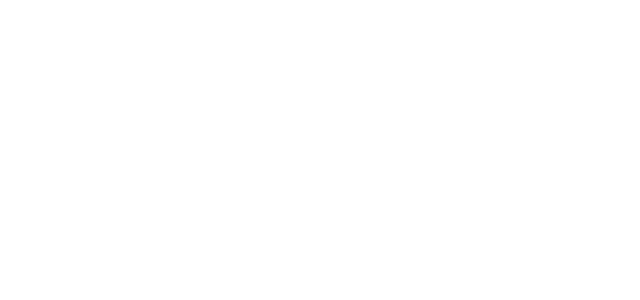
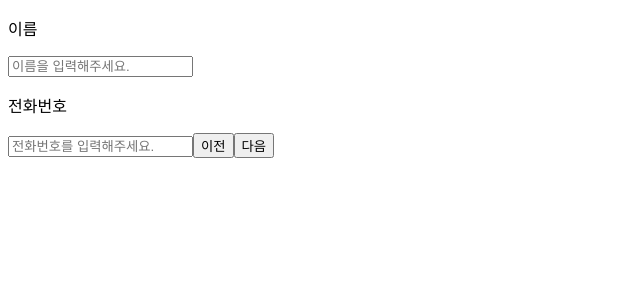
Before and after one commit to gywns022727/drop_out, a React (Vite) app: page /privacy in a window 1280 px wide. Before the commit this address had no page. Shown: the top 300 px of the page, without its empty margins (0-640 px from the left). Built offline with nearby package versions, Linux system fonts and the light colour scheme.

Commit message:
school & privacy update

```diff
--- a/src/Page/Privacy/index.tsx
+++ b/src/Page/Privacy/index.tsx
@@ -1,9 +1,103 @@
-import React from 'react'
+import { useEffect } from "react";
+import { useForm, SubmitHandler } from "react-hook-form";
+import { useNavigate } from "react-router-dom";
+import { useDispatch, useSelector } from "react-redux";
+import { NAME, PHONE } from "../../store/slices/privacySlice";
+import { RootState } from "../../store/config";
+
+type Inputs = {
+  name: string;
+  phone: string;
+};
 
 export default function index() {
+  const privacyData = useSelector((state: RootState) => state.privacy);
+  const navigate = useNavigate();
+  const dispatch = useDispatch();
+  const {
+    register,
+    handleSubmit,
+    getValues,
+    setValue,
+    formState: { errors },
+  } = useForm<Inputs>();
+
+  useEffect(() => {
+    if (privacyData) {
+      setValue("name", String(privacyData.name) || "");
+      setValue("phone", String(privacyData.phone) || "");
+    }
+  }, [privacyData, setValue]);
+
+  const updateValue = () => {
+    dispatch(NAME(getValues("name")));
+    dispatch(PHONE(getValues("phone")));
+  };
+
+  const onSubmit: SubmitHandler<Inputs> = () => {
+    updateValue();
+    navigate("/reason");
+  };
+
+  const handleBack = () => {
+    updateValue();
+    navigate("/school");
+  };
+
+  const autoHyphen = () => {
+    if (getValues("phone").length == 11) {
+      setValue(
+        "phone",
+        getValues("phone").replace(/(\d{3})(\d{4})(\d{4})/, "$1-$2-$3")
+      );
+    } else if (getValues("phone").length === 13) {
+      setValue(
+        "phone",
+        getValues("phone")
+          .replace(/-/g, "")
+          .replace(/(\d{3})(\d{4})(\d{4})/, "$1-$2-$3")
+      );
+    }
+  };
+
   return (
     <div>
-      private
+      <form onSubmit={handleSubmit(onSubmit)}>
+        <label>
+          <p>이름</p>
+          <input
+            type="text"
+            autoComplete="off"
+            placeholder="이름을 입력해주세요."
+            {...register("name", { required: "이름을 입력해주세요." })}
+          />
+          {errors.name && <span>{errors.name.message}</span>}
+        </label>
+
+        <label>
+          <p>전화번호</p>
+          <input
+            type="text"
+            inputMode="numeric"
+            autoComplete="off"
+            placeholder="전화번호를 입력해주세요."
+            minLength={13}
+            maxLength={13}
+            {...register("phone", {
+              required: "전화번호를 입력해주세요.",
+              pattern: { value: /^[0-9]/, message: "숫자만 입력해주세요." },
+              onChange: () => {
+                autoHyphen();
+              },
+            })}
+          />
+          {errors.phone && <span>{errors.phone.message}</span>}
+        </label>
+        <button type="button" onClick={handleBack}>
+          이전
+        </button>
+        <button type="submit">다음</button>
+      </form>
     </div>
-  )
+  );
 }
--- a/src/Page/School/index.tsx
+++ b/src/Page/School/index.tsx
@@ -1,8 +1,8 @@
-import { useRef } from "react";
+import { useEffect } from "react";
 import { useForm, SubmitHandler } from "react-hook-form";
 import { useNavigate } from "react-router-dom";
 import { useDispatch, useSelector } from "react-redux";
-import { SCHOOL_NAME, SCHOOL_NUMBER } from "../../store/slices/schoolSlice";
+import { SCHOOL, CLASS } from "../../store/slices/schoolSlice";
 import { RootState } from "../../store/config";
 
 type Inputs = {
@@ -11,58 +11,67 @@
 };
 
 export default function index() {
-  const schoolName = useRef<HTMLInputElement | null>(null);
-  const schoolNumber = useRef<HTMLInputElement | null>(null);
+  const schoolData = useSelector((state: RootState) => state.school);
+  const navigate = useNavigate();
+  const dispatch = useDispatch();
   const {
     register,
     handleSubmit,
+    getValues,
+    setValue,
     formState: { errors },
   } = useForm<Inputs>();
-  const navigate = useNavigate();
-  const dispatch = useDispatch();
 
-  const schoolData = useSelector((state: RootState) => state.school);
+  useEffect(() => {
+    if (schoolData) {
+      setValue("school", String(schoolData.school) || "");
+      setValue("number", String(schoolData.class) || "");
+    }
+  }, [schoolData, setValue]);
 
-  const onSubmit: SubmitHandler<Inputs> = (data) => console.log(data);
+  const updateValue = () => {
+    dispatch(SCHOOL(getValues("school")));
+    dispatch(CLASS(getValues("number")));
+  };
+
+  const onSubmit: SubmitHandler<Inputs> = () => {
+    updateValue();
+    navigate("/privacy");
+  };
 
   const handleBack = () => {
-    if (
-      schoolName.current?.value != null &&
-      schoolNumber.current?.value != null
-    ) {
-      dispatch(SCHOOL_NAME(schoolName.current.value));
-      dispatch(SCHOOL_NUMBER(schoolNumber.current.value));
-    }
-    // navigate("/", {});
+    updateValue();
+    navigate("/");
   };
 
   return (
     <div>
       <form onSubmit={handleSubmit(onSubmit)}>
-        <h1>{schoolData.nameValue}</h1>
-        <h1>{schoolData.numberValue}</h1>
+        <label>
+          <p>학교</p>
           <input
             type="text"
             autoComplete="off"
-          value={schoolData ? schoolData.nameValue : ""}
-          placeholder="학교 명을 적어주세요."
-          {...register("school", { required: "학교 명을 적어주세요." })}
-          ref={schoolName}
+            placeholder="학교 명을 입력해주세요."
+            {...register("school", { required: "학교 명을 입력해주세요." })}
           />
           {errors.school && <span>{errors.school.message}</span>}
+        </label>
 
+        <label>
+          <p>학번</p>
           <input
             type="text"
             inputMode="numeric"
             autoComplete="off"
-          placeholder="학번을 적어주세요."
+            placeholder="학번을 입력해주세요."
             {...register("number", {
-            required: "학번을 적어주세요.",
+              required: "학번을 입력해주세요.",
               pattern: { value: /^[0-9]/, message: "숫자만 입력해주세요." },
             })}
-          ref={schoolNumber}
           />
           {errors.number && <span>{errors.number.message}</span>}
+        </label>
         <button type="button" onClick={handleBack}>
           이전
         </button>
--- a/src/Router/Router.tsx
+++ b/src/Router/Router.tsx
@@ -5,7 +5,7 @@
 import { BrowserRouter, Routes, Route } from "react-router-dom";
 import Main from "../Page/Main";
 import School from "../Page/School";
-import Private from "../Page/Privacy";
+import Privacy from "../Page/Privacy";
 import Reason from "../Page/Reason";
 
 export default function index() {
@@ -18,7 +18,7 @@
           <Routes>
             <Route path="/" element={<Main />} />
             <Route path="/school" element={<School />} />
-            <Route path="/private" element={<Private />} />
+            <Route path="/privacy" element={<Privacy />} />
             <Route path="/reason" element={<Reason />} />
           </Routes>
         </BrowserRouter>
--- a/src/store/config.ts
+++ b/src/store/config.ts
@@ -2,13 +2,17 @@
 import storage from "redux-persist/lib/storage/session";
 import { persistReducer } from "redux-persist";
 import schoolSlice from "./slices/schoolSlice";
+import privacySlice from "./slices/privacySlice";
 
 const persistConfig = {
   key: "root",
   storage,
 };
 
-const rootReducer = combineReducers({ school: schoolSlice });
+const rootReducer = combineReducers({
+  school: schoolSlice,
+  privacy: privacySlice,
+});
 
 export const persistedReducer = persistReducer(persistConfig, rootReducer);
 
--- /dev/null
+++ b/src/store/slices/privacySlice.ts
@@ -0,0 +1,28 @@
+import { PayloadAction, createSlice } from "@reduxjs/toolkit";
+
+interface CommonState {
+  name: String;
+  phone: String;
+}
+
+const initialState: CommonState = {
+  name: "",
+  phone: "",
+};
+
+const privacySlice = createSlice({
+  name: "privacy",
+  initialState,
+  reducers: {
+    NAME: (state, actions: PayloadAction<String>) => {
+      state.name = actions.payload;
+    },
+    PHONE: (state, actions: PayloadAction<String>) => {
+      state.phone = actions.payload;
+    },
+  },
+});
+
+export const { NAME, PHONE } = privacySlice.actions;
+
+export default privacySlice.reducer;
--- a/src/store/slices/schoolSlice.ts
+++ b/src/store/slices/schoolSlice.ts
@@ -1,28 +1,28 @@
 import { PayloadAction, createSlice } from "@reduxjs/toolkit";
 
 interface CommonState {
-  nameValue: String;
-  numberValue: String;
+  school: String;
+  class: String;
 }
 
 const initialState: CommonState = {
-  nameValue: "",
-  numberValue: "",
+  school: "",
+  class: "",
 };
 
 const schoolSlice = createSlice({
   name: "school",
   initialState,
   reducers: {
-    SCHOOL_NAME: (state, actions: PayloadAction<String>) => {
-      state.nameValue = actions.payload;
+    SCHOOL: (state, actions: PayloadAction<String>) => {
+      state.school = actions.payload;
     },
-    SCHOOL_NUMBER: (state, actions: PayloadAction<String>) => {
-      state.numberValue = actions.payload;
+    CLASS: (state, actions: PayloadAction<String>) => {
+      state.class = actions.payload;
     },
   },
 });
 
-export const { SCHOOL_NAME, SCHOOL_NUMBER } = schoolSlice.actions;
+export const { SCHOOL, CLASS } = schoolSlice.actions;
 
 export default schoolSlice.reducer;
```
Also changed, not shown: src/Page/Application/index.tsx (+1 -6 lines). Lines whose indentation alone changed are shown as unchanged.
